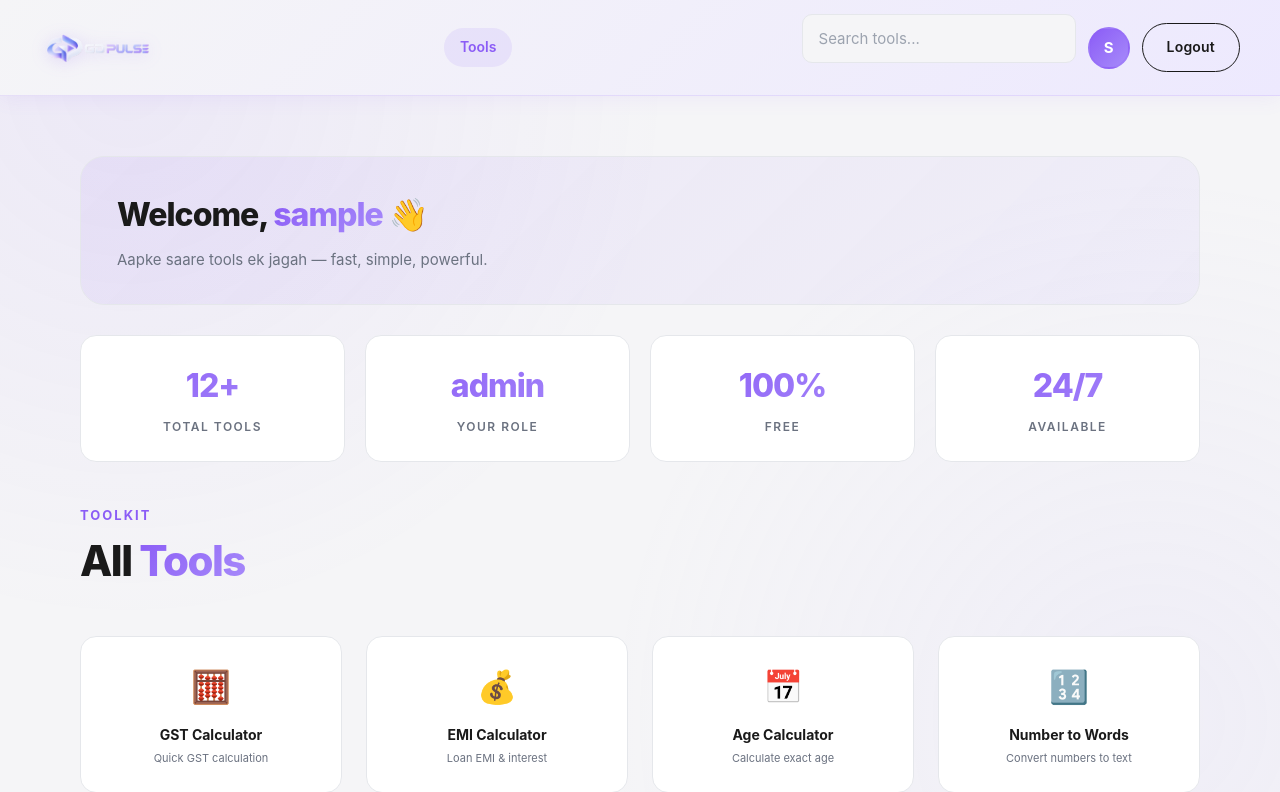
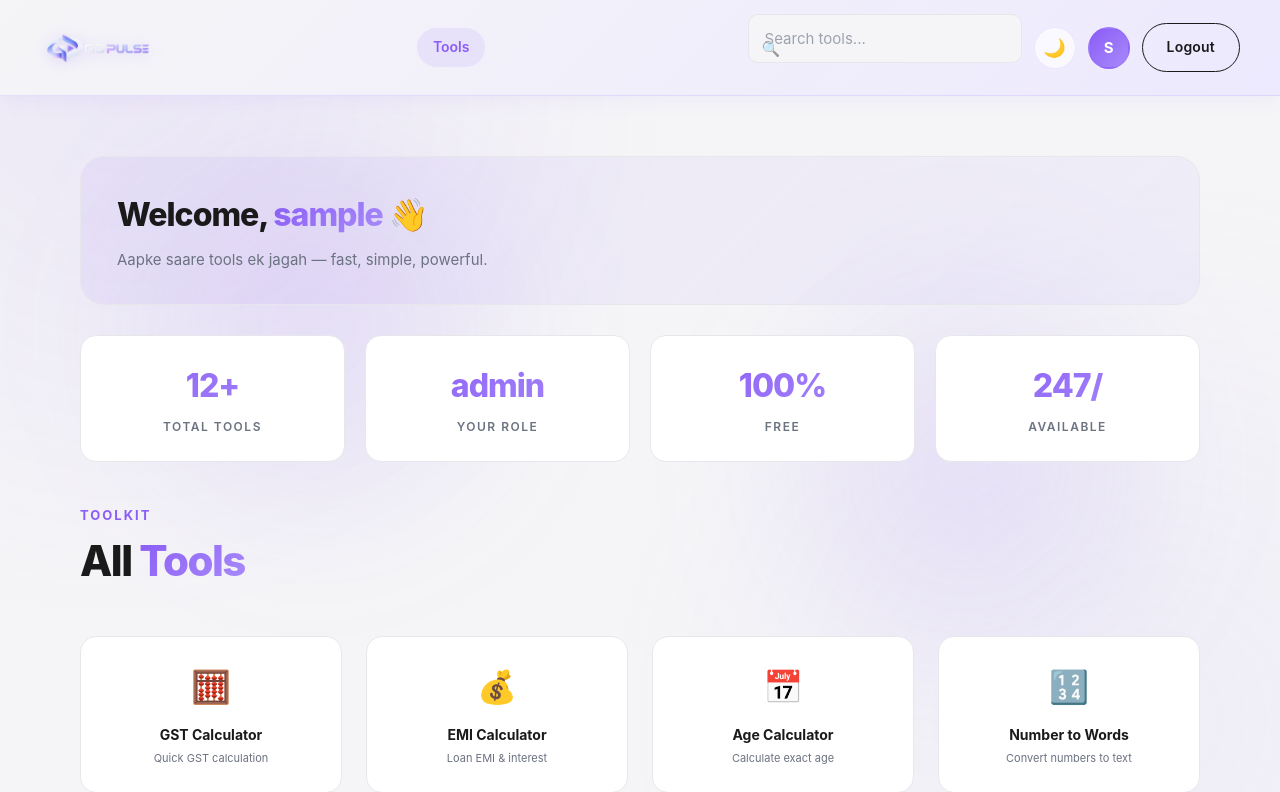
Before and after one commit to IGDIVU/gd-pulse, a Flask app: page /tools in a window 1280 px wide. Shown: the top 792 px of the page. Run offline with Flask 3, Linux system fonts and the light colour scheme; the visitor is signed in with stand-in values (Sample User, id 1).

Commit message:
Enhance tools page with parallax and reveal effects
Added parallax orbs and reveal effects to various sections. Included theme toggle button and updated tool cards with reveal class.

```diff
--- a/templates/tools.html
+++ b/templates/tools.html
@@ -9,6 +9,9 @@
 </head>
 <body>
 
+  <div class="parallax-orb" style="top: 10%; left: 5%;"></div>
+  <div class="parallax-orb" style="bottom: 10%; right: 5%;"></div>
+
   <header>
     <a href="/" class="logo">
       <img src="/static/logo-horizontal.png" alt="GD Pulse">
@@ -19,7 +22,9 @@
     <div class="header-right">
       <div class="search-box">
         <input type="text" placeholder="Search tools..." id="searchInput">
+        <span class="search-icon">🔍</span>
       </div>
+      <button class="theme-toggle" onclick="toggleTheme()" title="Toggle theme">🌙</button>
       <div class="avatar" title="{{ user }}">{{ user[0]|upper }}</div>
       <a href="/logout" class="btn btn-outline">Logout</a>
     </div>
@@ -28,92 +33,104 @@
   <main>
     <div class="container">
 
-      <div class="welcome">
+      <div class="welcome reveal">
         <h1>Welcome, <span class="highlight">{{ user }}</span> 👋</h1>
         <p>Aapke saare tools ek jagah — fast, simple, powerful.</p>
       </div>
 
       <div class="stats">
-        <div class="stat-card"><div class="value">12+</div><div class="label">Total Tools</div></div>
-        <div class="stat-card"><div class="value">{{ role }}</div><div class="label">Your Role</div></div>
-        <div class="stat-card"><div class="value">100%</div><div class="label">Free</div></div>
-        <div class="stat-card"><div class="value">24/7</div><div class="label">Available</div></div>
+        <div class="stat-card reveal">
+          <div class="value">12+</div>
+          <div class="label">Total Tools</div>
+        </div>
+        <div class="stat-card reveal">
+          <div class="value">{{ role }}</div>
+          <div class="label">Your Role</div>
+        </div>
+        <div class="stat-card reveal">
+          <div class="value">100%</div>
+          <div class="label">Free</div>
+        </div>
+        <div class="stat-card reveal">
+          <div class="value">24/7</div>
+          <div class="label">Available</div>
+        </div>
       </div>
 
-      <div class="section-header" style="margin-top: 40px;">
+      <div class="section-header reveal" style="margin-top: 40px;">
         <span class="section-tag">Toolkit</span>
         <h2 class="section-title">All <span class="highlight">Tools</span></h2>
       </div>
 
       <div class="grid grid-4">
 
-        <a href="/tools/gst" class="tool-card">
+        <a href="/tools/gst" class="tool-card reveal">
           <div class="icon">🧮</div>
           <div class="title">GST Calculator</div>
           <div class="desc">Quick GST calculation</div>
         </a>
 
-        <a href="/tools/emi" class="tool-card">
+        <a href="/tools/emi" class="tool-card reveal">
           <div class="icon">💰</div>
           <div class="title">EMI Calculator</div>
           <div class="desc">Loan EMI & interest</div>
         </a>
 
-        <a href="/tools/age" class="tool-card">
+        <a href="/tools/age" class="tool-card reveal">
           <div class="icon">📅</div>
           <div class="title">Age Calculator</div>
           <div class="desc">Calculate exact age</div>
         </a>
 
-        <a href="/tools/number-to-words" class="tool-card">
+        <a href="/tools/number-to-words" class="tool-card reveal">
           <div class="icon">🔢</div>
           <div class="title">Number to Words</div>
           <div class="desc">Convert numbers to text</div>
         </a>
 
-        <a href="/tools/unit-converter" class="tool-card">
+        <a href="/tools/unit-converter" class="tool-card reveal">
           <div class="icon">📏</div>
           <div class="title">Unit Converter</div>
           <div class="desc">Length, weight, temp</div>
         </a>
 
-        <a href="/tools/text-tools" class="tool-card">
+        <a href="/tools/text-tools" class="tool-card reveal">
           <div class="icon">🔤</div>
           <div class="title">Text Tools</div>
           <div class="desc">Word count, case change</div>
         </a>
 
-        <a href="/tools/image-resize" class="tool-card">
+        <a href="/tools/image-resize" class="tool-card reveal">
           <div class="icon">🖼️</div>
           <div class="title">Image Resize</div>
           <div class="desc">Resize any image</div>
         </a>
 
-        <a href="/tools/image-compress" class="tool-card">
+        <a href="/tools/image-compress" class="tool-card reveal">
           <div class="icon">🎨</div>
           <div class="title">Image Compressor</div>
           <div class="desc">Reduce image size</div>
         </a>
 
-        <a href="/tools/image-crop" class="tool-card">
+        <a href="/tools/image-crop" class="tool-card reveal">
           <div class="icon">✂️</div>
           <div class="title">Image Cropper</div>
           <div class="desc">Crop images online</div>
         </a>
 
-        <a href="/tools/photo-to-pdf" class="tool-card">
+        <a href="/tools/photo-to-pdf" class="tool-card reveal">
           <div class="icon">📄</div>
           <div class="title">Photo to PDF</div>
           <div class="desc">Convert images to PDF</div>
         </a>
 
-        <a href="/tools/video-to-mp3" class="tool-card">
+        <a href="/tools/video-to-mp3" class="tool-card reveal">
           <div class="icon">🎵</div>
           <div class="title">Video to MP3</div>
           <div class="desc">Extract audio from video</div>
         </a>
 
-        <div class="tool-card" onclick="alert('Coming soon! 🚧')" style="opacity: 0.6;">
+        <div class="tool-card reveal" onclick="alert('Coming soon! 🚧')" style="opacity: 0.6;">
           <div class="icon">📊</div>
           <div class="title">Doc / Excel</div>
           <div class="desc">Coming soon</div>
@@ -128,6 +145,7 @@
     <p>© 2025 GD Pulse — Creative Digital Studio</p>
   </footer>
 
+  <script src="/static/animations.js"></script>
   <script>
     document.getElementById("searchInput").addEventListener("keypress", (e) => {
       if (e.key === "Enter") alert("Search feature jald aa raha hai! 🔍");
```
